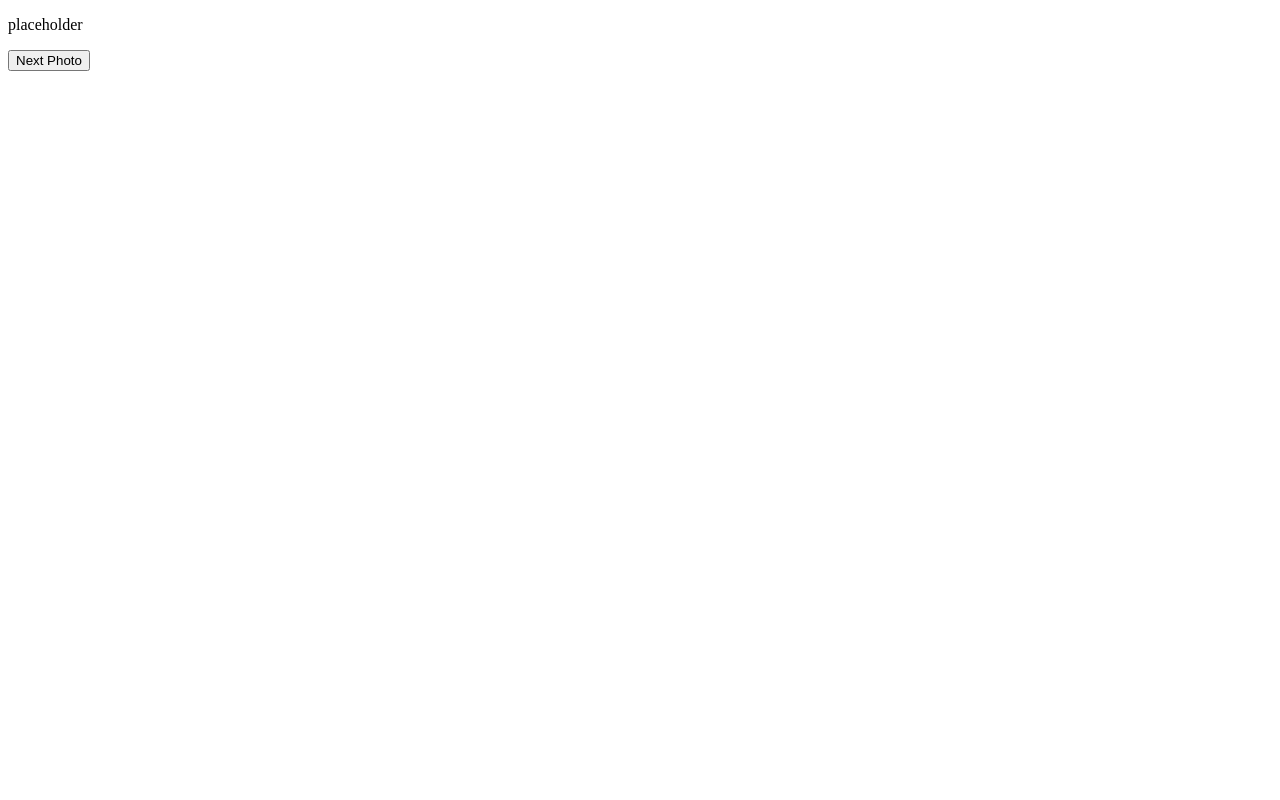
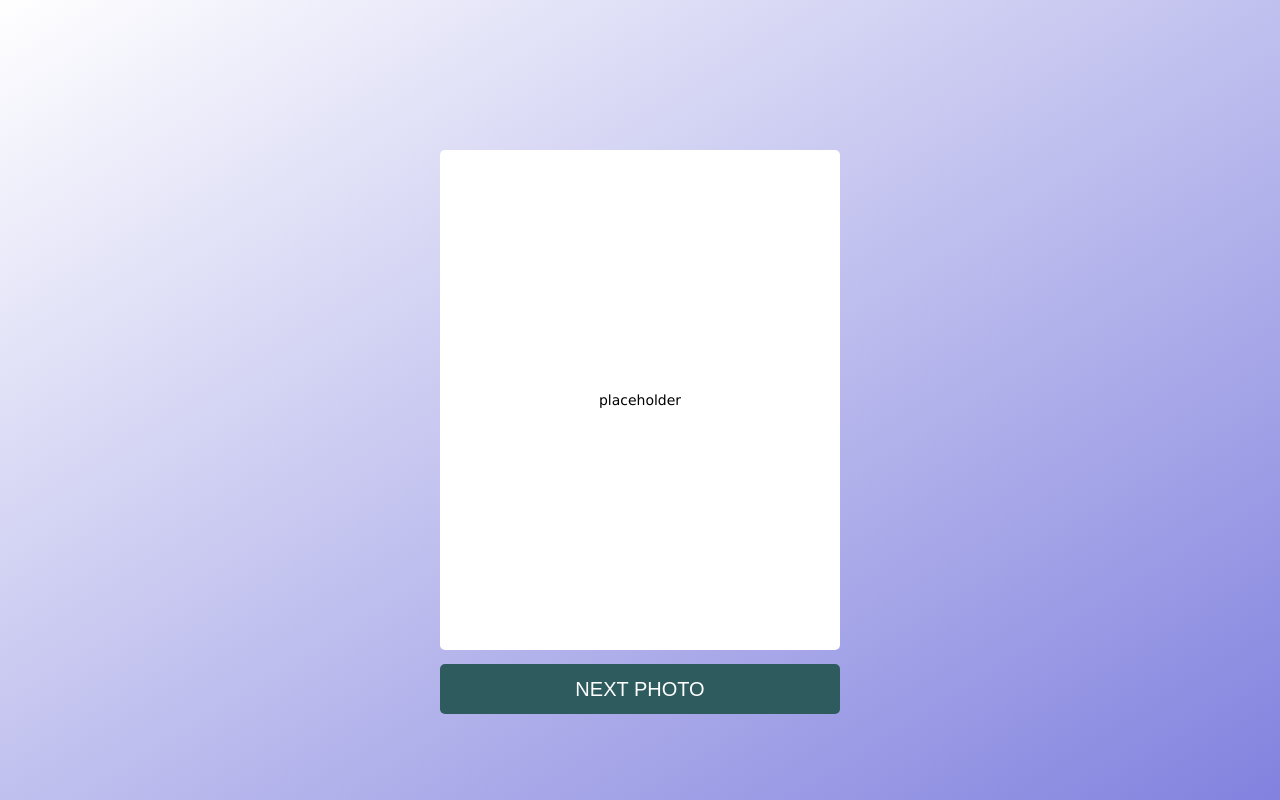
Before and after one commit to jewlz2118/Get_Photo, a plain HTML site: page index.html in a window 1280 px wide. Drawn offline with Linux system fonts and the light colour scheme.

Commit message:
CSS styling

```diff
--- a/index.html
+++ b/index.html
@@ -5,15 +5,16 @@
     <meta charset="UTF-8">
     <meta http-equiv="X-UA-Compatible" content="IE=edge">
     <meta name="viewport" content="width=device-width, initial-scale=1.0">
+    <link rel="stylesheet" href="style.css">
     <title>Get Photo</title>
 </head>
 
 <body>
-    <div class="result">
-        <P id="placeholder">placeholder</P>
+    <div id="get_placeholder" class="result">
+        <P class="placeholder">placeholder</P>
     </div>
     <div class="button">
-        <button id="get_btn">Next Photo</button>
+        <button id="get_btn" class="btn">Next Photo</button>
     </div>
 </body>
 
--- /dev/null
+++ b/style.css
@@ -0,0 +1,62 @@
+body {
+    font-family: Verdana, Geneva, Tahoma, sans-serif;
+    font-size: 14px;
+    margin: 0;
+    background-image: linear-gradient(to bottom right, white, rgba(63, 63, 206, 0.651) );
+    height: 100vh;
+    /* justify-content: center; */
+}
+
+.result {
+    display: flex;
+    align-content: center;
+    align-items: center;
+    justify-items: center;
+    justify-content: center;
+    /* background-color: brown; */
+}
+
+.placeholder {
+    width: 400px;
+    height: 500px;
+    margin-top: 150px;
+    background-color: white;
+    border-radius: 5px;
+    display: flex;
+    align-content: center;
+    align-items: center;
+    /* justify-items: center; */
+    justify-content: center;
+}
+
+.button {
+    display: flex;
+    align-content: center;
+    align-items: center;
+    justify-content: center;
+    /* background-color: rgb(42, 165, 63); */
+}
+
+.btn {
+    width: 400px;
+    height: 50px;
+    border: none;
+    border-radius: 5px;
+    background-color: rgb(45, 91, 94);
+    color: white;
+    text-transform: uppercase;
+    font-size: 20px;
+    align-content: center;
+    align-items: center;
+    /* justify-items: center; */
+    justify-content: center;
+    cursor: pointer;
+}
+
+.btn:hover {
+    background-color: rgba(45, 91, 94, 0.800);
+}
+
+.btn:active {
+    transform: scale(0.98);
+}
```
